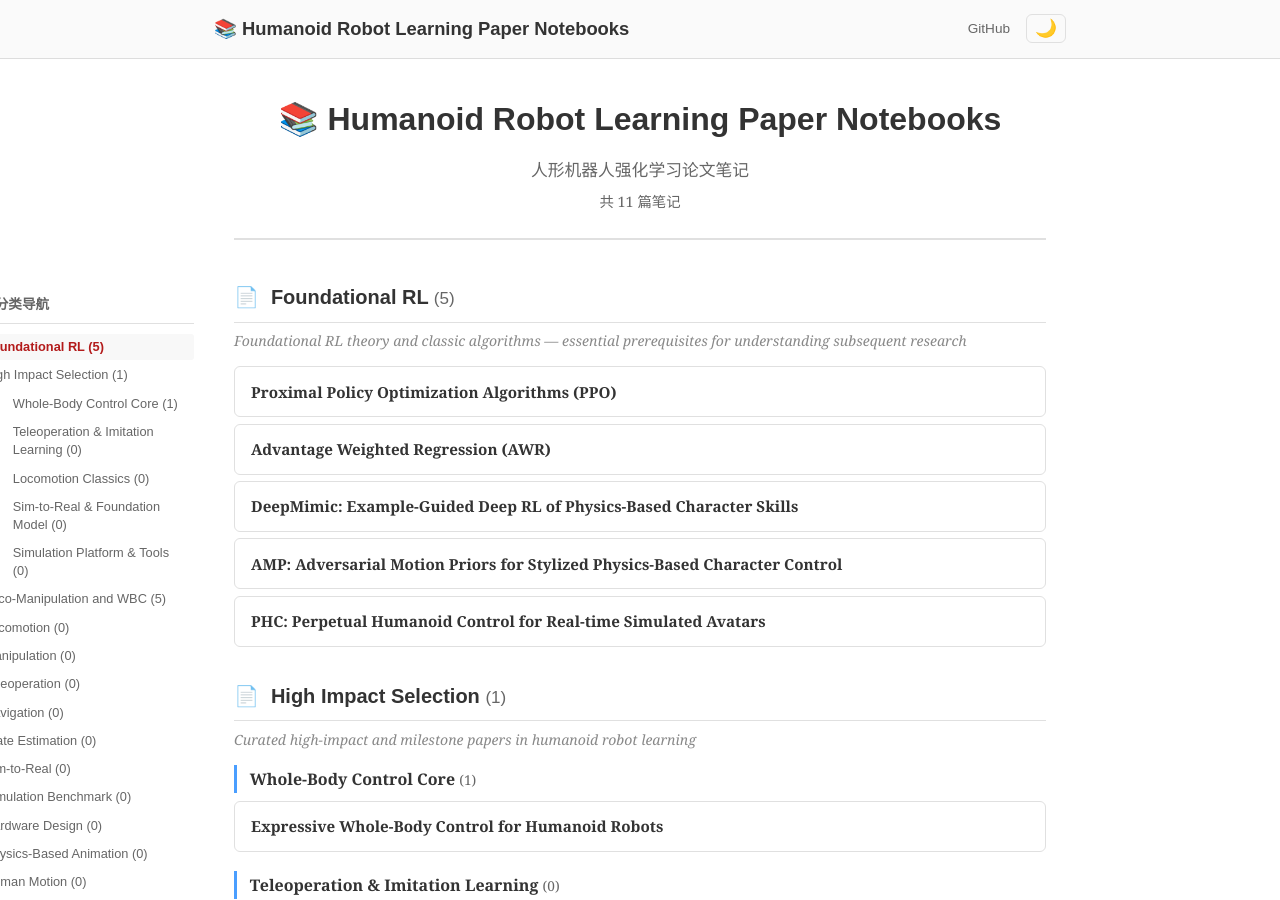
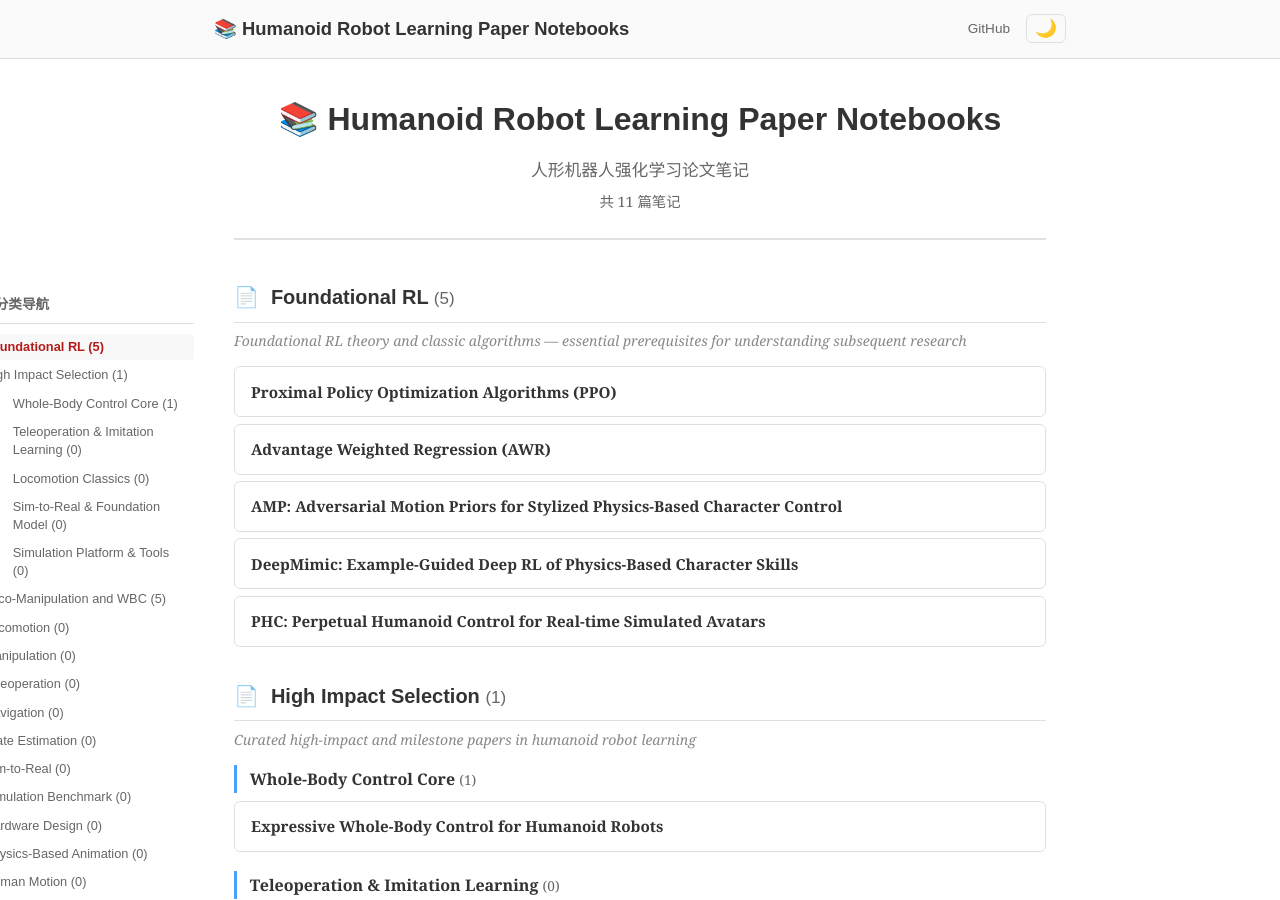
Before and after one commit to ImChong/Humanoid_Robot_Learning_Paper_Notebooks, a Jekyll site: the page built from index.html, in a window 1280 px wide and 900 px high. Built offline with Jekyll 4.4.1, drawn with Linux system fonts in a browser that asks for light colours.

```diff
--- a/_data/papers.json
+++ b/_data/papers.json
@@ -15,16 +15,16 @@
         "dir": "AWR_Advantage_Weighted_Regression"
       },
       {
+        "title": "AMP: Adversarial Motion Priors for Stylized Physics-Based Character Control",
+        "path": "papers/01_Foundational_RL/AMP_Adversarial_Motion_Priors_for_Stylized_Physics-Based_Character_Control/AMP_Adversarial_Motion_Priors_for_Stylized_Physics-Based_Character_Control.md",
+        "url": "/papers/01_Foundational_RL/AMP_Adversarial_Motion_Priors_for_Stylized_Physics-Based_Character_Control/AMP_Adversarial_Motion_Priors_for_Stylized_Physics-Based_Character_Control.html",
+        "dir": "AMP_Adversarial_Motion_Priors_for_Stylized_Physics-Based_Character_Control"
+      },
+      {
         "title": "DeepMimic: Example-Guided Deep RL of Physics-Based Character Skills",
         "path": "papers/01_Foundational_RL/DeepMimic_Example-Guided_Deep_RL_of_Physics-Based_Character_Skills/DeepMimic_Example-Guided_Deep_RL_of_Physics-Based_Character_Skills.md",
         "url": "/papers/01_Foundational_RL/DeepMimic_Example-Guided_Deep_RL_of_Physics-Based_Character_Skills/DeepMimic_Example-Guided_Deep_RL_of_Physics-Based_Character_Skills.html",
         "dir": "DeepMimic_Example-Guided_Deep_RL_of_Physics-Based_Character_Skills"
-      },
-      {
-        "title": "AMP: Adversarial Motion Priors for Stylized Physics-Based Character Control",
-        "path": "papers/01_Foundational_RL/AMP_Adversarial_Motion_Priors_for_Stylized_Physics-Based_Character_Control/AMP_Adversarial_Motion_Priors_for_Stylized_Physics-Based_Character_Control.md",
-        "url": "/papers/01_Foundational_RL/AMP_Adversarial_Motion_Priors_for_Stylized_Physics-Based_Character_Control/AMP_Adversarial_Motion_Priors_for_Stylized_Physics-Based_Character_Control.html",
-        "dir": "AMP_Adversarial_Motion_Priors_for_Stylized_Physics-Based_Character_Control"
       },
       {
         "title": "PHC: Perpetual Humanoid Control for Real-time Simulated Avatars",
```
Also changed, not shown: papers/PROGRESS.md (+2 -2 lines).
